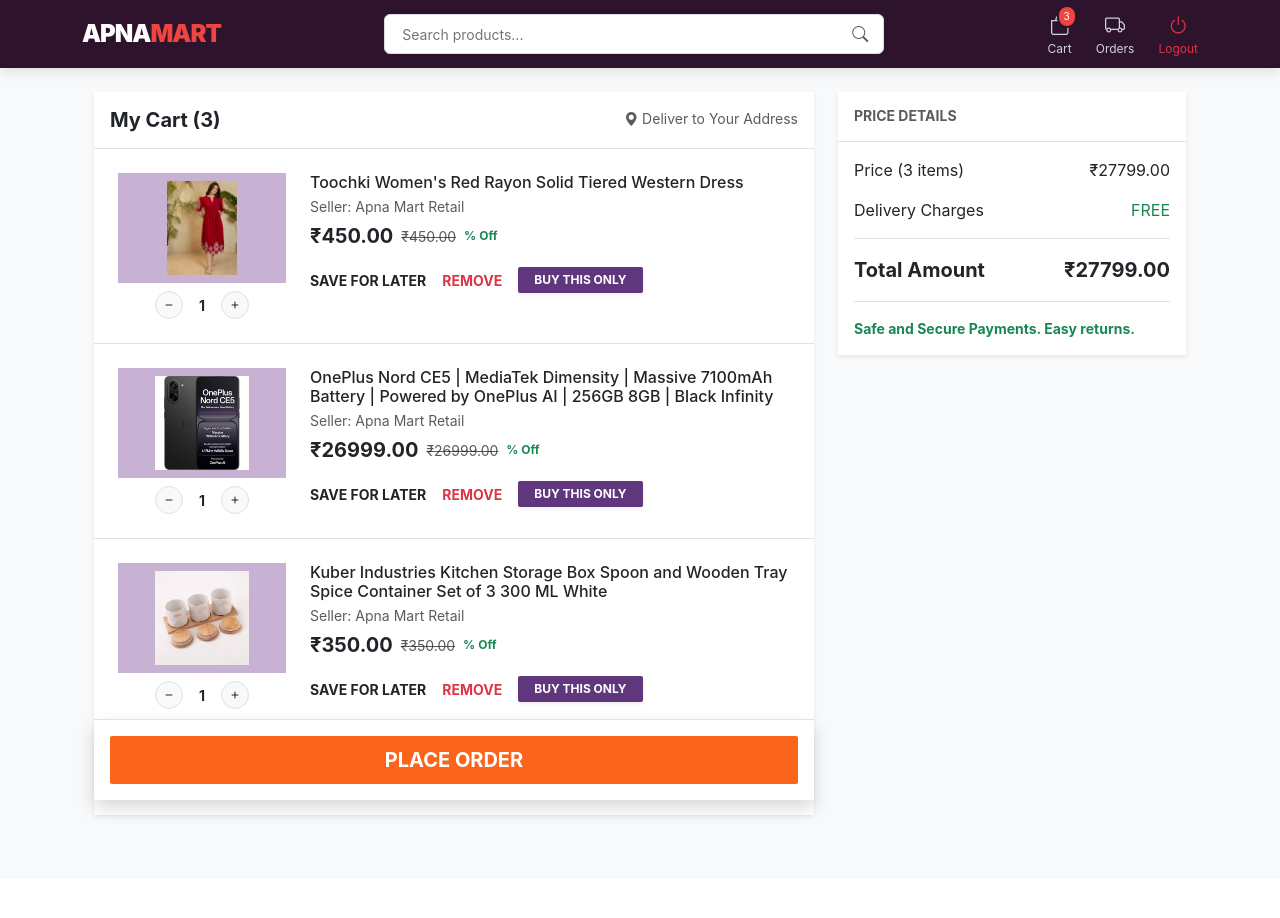
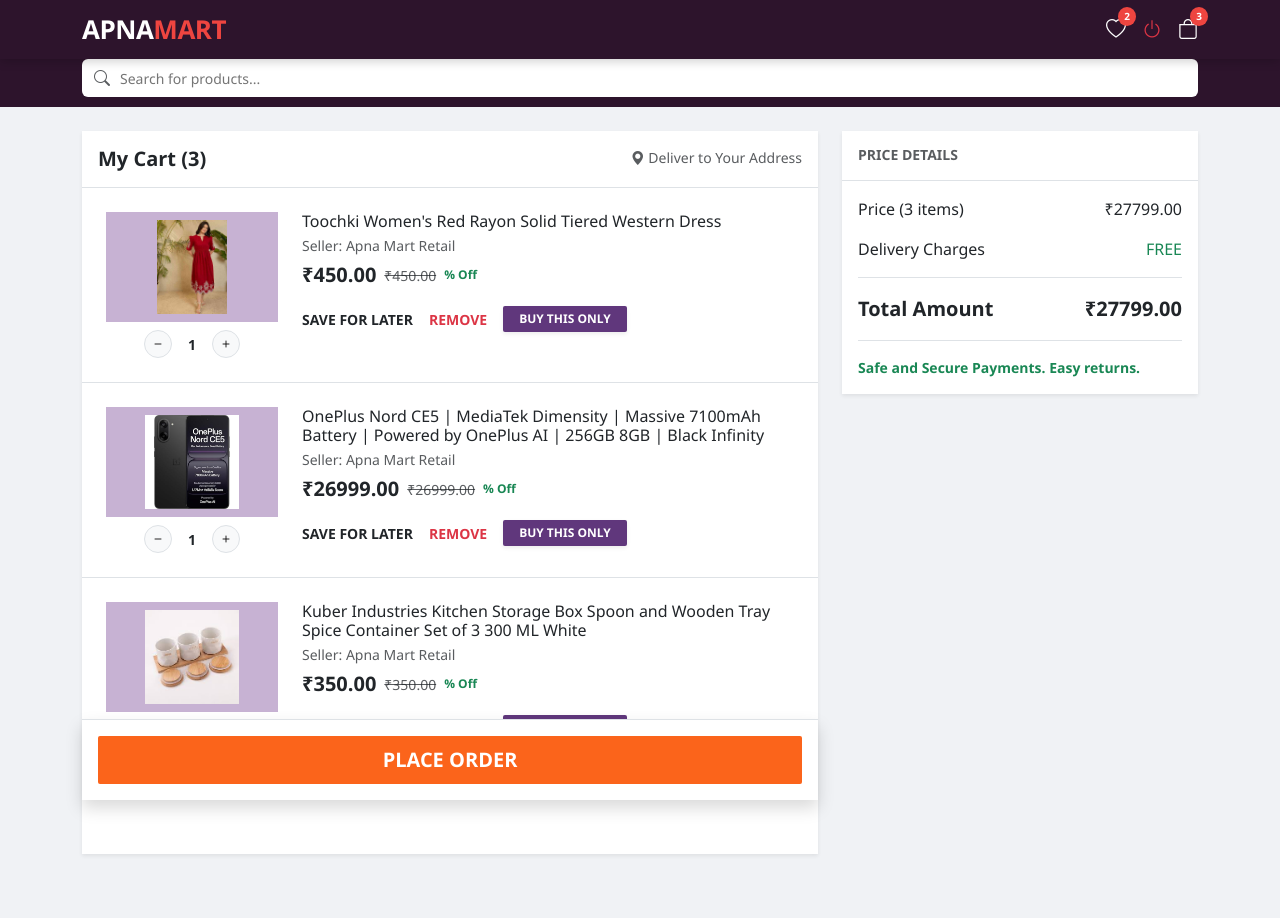
Before and after one commit to etishagodle14-a11y/shopping-website, a Django app: page /cart/ in a window 1280 px wide. Before the commit the page ends 819 px from the top, so only its background shows below. Run offline with Django 5.2, Linux system fonts and the light colour scheme; a user stored in the database is signed in; data comes from the database, SQL or seed files in the repository.

Commit message:
Fixed Nav and Background

```diff
--- a/ebook/templates/ebook/base.html
+++ b/ebook/templates/ebook/base.html
@@ -4,103 +4,107 @@
 <head>
     <meta charset="UTF-8">
     <meta name="viewport" content="width=device-width, initial-scale=1.0">
-    <title>Apna Mart</title>
+    <title>Apna Mart | Premium Shopping</title>
     <link href="https://cdn.jsdelivr.net/npm/bootstrap@5.3.0/dist/css/bootstrap.min.css" rel="stylesheet">
     <link rel="stylesheet" href="https://cdn.jsdelivr.net/npm/bootstrap-icons@1.11.1/font/bootstrap-icons.css">
 
     <style>
         :root {
-            /* Midnight Rose Palette */
             --slate-dark: #2D142C;
             --rose-action: #EE4540;
             --rose-hover: #C72C41;
-            --bg-body: #f8f9fa;
-            --text-main: #2D142C;
+            --bg-body: #f0f2f5; /* Thoda greyish-white background jo products ko highlight karega */
+            --white: #ffffff;
         }
 
         body {
             background-color: var(--bg-body);
-            font-family: 'Inter', sans-serif;
+            font-family: 'Segoe UI', Roboto, Helvetica, Arial, sans-serif;
             margin: 0;
-            color: var(--text-main);
+            padding-bottom: 60px; /* Mobile bottom nav ke liye space */
         }
 
-        /* Navbar */
+        /* Navbar Core */
         .fk-navbar {
             background-color: var(--slate-dark);
             padding: 10px 0;
             position: sticky;
             top: 0;
-            z-index: 1000;
-            box-shadow: 0 4px 12px rgba(0,0,0,0.1);
+            z-index: 1050;
+            box-shadow: 0 2px 10px rgba(0,0,0,0.2);
         }
-        .header-flex { display: flex; align-items: center; justify-content: space-between; gap: 15px; }
 
         .logo {
-            font-size: 24px;
-            font-weight: 900;
-            color: white;
+            font-size: 22px;
+            font-weight: 800;
+            color: var(--white);
             text-decoration: none;
-            letter-spacing: -1px;
+            letter-spacing: -0.5px;
         }
         .logo span { color: var(--rose-action); }
 
+        /* Search Bar Styling */
+        .search-wrapper {
+            background-color: var(--slate-dark);
+            padding-bottom: 10px;
+        }
         .search-container {
-            background: #ffffff;
+            background: var(--white);
             border-radius: 6px;
             display: flex;
             align-items: center;
-            padding: 0 15px;
-            height: 40px;
-            flex-grow: 1;
-            max-width: 500px;
-            border: 1px solid #dcdde1;
+            padding: 0 12px;
+            height: 38px;
+            width: 100%;
         }
-        .search-input { border: none; background: transparent; width: 100%; outline: none; font-size: 14px; }
+        .search-input { border: none; background: transparent; width: 100%; outline: none; font-size: 14px; color: #333; }
 
-        .nav-icon-item {
-            color: #ced4da;
+        /* Icon Items */
+        .nav-icon-link {
+            color: var(--white);
             text-decoration: none;
-            text-align: center;
-            font-size: 12px;
             position: relative;
-            transition: 0.2s;
-            display: flex;
-            flex-direction: column;
-            align-items: center;
+            font-size: 20px;
         }
-        .nav-icon-item:hover { color: white; }
-        .nav-icon-item i { font-size: 20px; display: block; }
-
-        .badge-notify {
-            position: absolute; top: -5px; right: -5px;
-            background-color: var(--rose-action); color: white;
-            font-size: 10px; padding: 2px 5px;
-            border-radius: 20px; border: 2px solid var(--slate-dark);
+        .badge-count {
+            position: absolute;
+            top: -8px;
+            right: -10px;
+            background: var(--rose-action);
+            color: white;
+            font-size: 10px;
+            padding: 2px 6px;
+            border-radius: 50%;
+            font-weight: bold;
         }
 
-        .btn-rose {
-            background-color: var(--rose-action) !important;
-            color: white !important;
-            border: none;
+        /* Bottom Navigation (Mobile Only) */
+        .mobile-nav {
+            position: fixed;
+            bottom: 0;
+            left: 0;
+            right: 0;
+            background: var(--white);
+            display: flex;
+            justify-content: space-around;
+            padding: 8px 0;
+            box-shadow: 0 -2px 10px rgba(0,0,0,0.1);
+            z-index: 1000;
         }
+        .mobile-nav-item {
+            text-decoration: none;
+            color: #555;
+            text-align: center;
+            font-size: 11px;
+            font-weight: 500;
+        }
+        .mobile-nav-item i { font-size: 20px; display: block; margin-bottom: 2px; }
+        .mobile-nav-item.active { color: var(--rose-action); }
 
-        /* Mobile Bottom Nav */
-        .bottom-nav {
-            position: fixed; bottom: 0; width: 100%;
-            background: #ffffff;
-            display: none; justify-content: space-around; padding: 10px 0;
-            box-shadow: 0 -5px 20px rgba(0,0,0,0.05); z-index: 3000;
-            border-top: 1px solid #f1f2f6;
-        }
-        .bottom-nav-item { text-decoration: none; color: #747d8c; font-size: 11px; text-align: center; flex: 1; position: relative; }
-        .bottom-nav-item i { font-size: 22px; display: block; }
-        .bottom-nav-item.active { color: var(--rose-action); font-weight: bold; }
-
-        @media (max-width: 991px) {
-            .header-icons { display: none !important; }
-            .bottom-nav { display: flex !important; }
-            body { padding-bottom: 70px !important; }
+        @media (min-width: 992px) {
+            .mobile-nav { display: none; }
+            .logo { font-size: 26px; }
+            body { padding-bottom: 0; }
         }
     </style>
 </head>
@@ -108,44 +112,65 @@
 
 <header class="fk-navbar">
     <div class="container">
-        <div class="header-flex">
+        <div class="d-flex align-items-center justify-content-between">
             <a href="/" class="logo">APNA<span>MART</span></a>
 
-            <form action="{% url 'all_products' %}" method="GET" class="search-container d-none d-md-flex">
-                <input type="text" name="q" class="search-input" placeholder="Search products...">
-                <i class="bi bi-search text-muted"></i>
-            </form>
+            <div class="d-flex align-items-center gap-3">
+                <a href="{% url 'wishlist' %}" class="nav-icon-link">
+                    <i class="bi bi-heart"></i>
+                    {% if wishlist_count > 0 %}<span class="badge-count">{{ wishlist_count }}</span>{% endif %}
+                </a>
 
-            <div class="header-icons d-flex align-items-center gap-4">
-                <a href="{% url 'view_cart' %}" class="nav-icon-item">
+                {% if user.is_authenticated %}
+                    <a href="{% url 'logout' %}" class="nav-icon-link text-danger"><i class="bi bi-power"></i></a>
+                {% else %}
+                    <a href="{% url 'login' %}" class="nav-icon-link"><i class="bi bi-person-circle"></i></a>
+                {% endif %}
+
+                <a href="{% url 'view_cart' %}" class="nav-icon-link d-none d-md-block">
                     <i class="bi bi-bag"></i>
-                    {% if cart_count > 0 %}<span class="badge-notify">{{ cart_count }}</span>{% endif %}
-                    Cart
+                    {% if cart_count > 0 %}<span class="badge-count">{{ cart_count }}</span>{% endif %}
                 </a>
-                {% if user.is_authenticated %}
-                    <a href="{% url 'my_orders' %}" class="nav-icon-item"><i class="bi bi-truck"></i>Orders</a>
-                    <a href="{% url 'logout' %}" class="nav-icon-item text-danger"><i class="bi bi-power"></i>Logout</a>
-                {% else %}
-                    <a href="{% url 'login' %}" class="nav-icon-item" style="color: var(--rose-action);"><i class="bi bi-person"></i>Login</a>
-                {% endif %}
             </div>
         </div>
     </div>
 </header>
 
-<div class="main-body container mt-4">
+<div class="search-wrapper">
+    <div class="container">
+        <form action="{% url 'all_products' %}" method="GET" class="search-container">
+            <i class="bi bi-search text-muted me-2"></i>
+            <input type="text" name="q" class="search-input" placeholder="Search for products...">
+        </form>
+    </div>
+</div>
+
+<div class="main-body mt-3">
     {% block content %}{% endblock %}
 </div>
 
-<nav class="bottom-nav">
-    <a href="/" class="bottom-nav-item"><i class="bi bi-house"></i>Home</a>
-    <a href="{% url 'all_products' %}" class="bottom-nav-item"><i class="bi bi-grid"></i>Shop</a>
-    <a href="{% url 'view_cart' %}" class="bottom-nav-item">
+<nav class="mobile-nav d-lg-none">
+    <a href="/" class="mobile-nav-item active">
+        <i class="bi bi-house-door"></i>
+        <span>Home</span>
+    </a>
+    <a href="{% url 'all_products' %}?mode=categories" class="mobile-nav-item">
+        <i class="bi bi-grid"></i>
+        <span>Categories</span>
+    </a>
+    <a href="{% url 'offer_zone' %}" class="mobile-nav-item">
+        <i class="bi bi-lightning-charge"></i>
+        <span>Offers</span>
+    </a>
+    <a href="{% url 'view_cart' %}" class="mobile-nav-item">
         <i class="bi bi-bag"></i>
-        {% if cart_count > 0 %}<span class="badge-notify">{{ cart_count }}</span>{% endif %}
-        Cart
+        {% if cart_count > 0 %}<span class="badge-count" style="top: 2px; right: 20%;">{{ cart_count }}</span>{% endif %}
+        <span>Cart</span>
     </a>
-    <a href="{% url 'my_orders' %}" class="bottom-nav-item"><i class="bi bi-truck"></i>Orders</a>
+    <a href="{% url 'my_orders' %}" class="mobile-nav-item">
+        <i class="bi bi-truck"></i>
+        <span>Orders</span>
+    </a>
 </nav>
 
 <script src="https://cdn.jsdelivr.net/npm/bootstrap@5.3.0/dist/js/bootstrap.bundle.min.js"></script>
```
